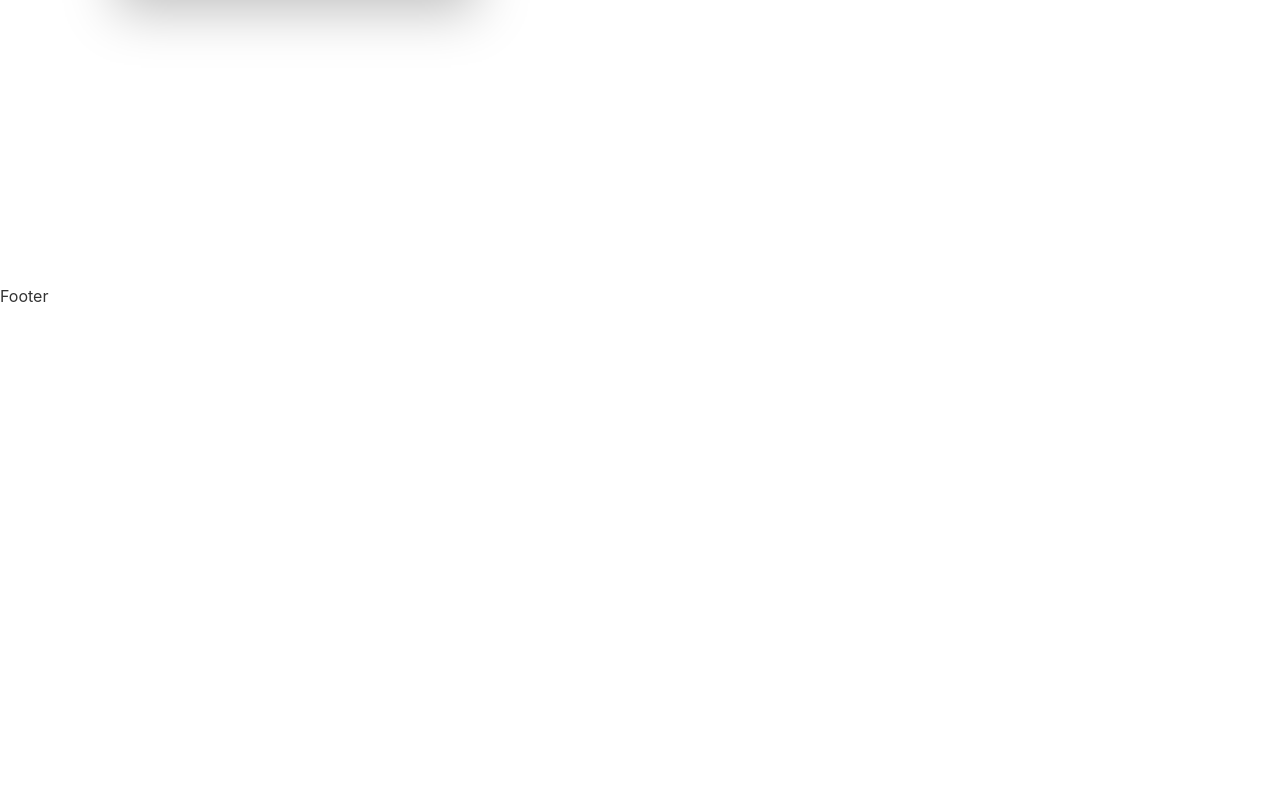
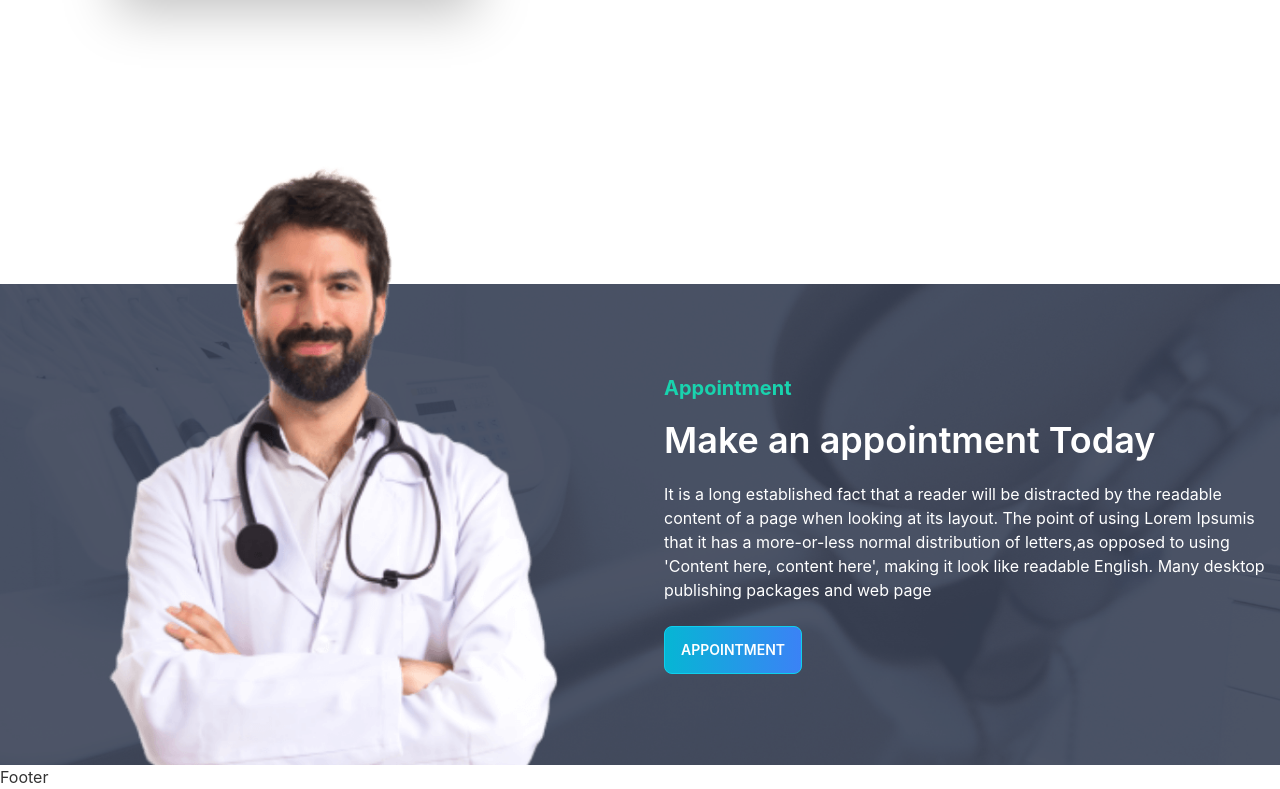
Before and after one commit to mohammedtakbir/doctors-portal-client-practice1, a React (Create React App) app: page / in a window 1280 px wide. Shown: the part 2277-3066 px from the top of the page. Before the commit the page ends 2585 px from the top, so only its background shows below. Built offline with nearby package versions, Linux system fonts and the light colour scheme.

Commit message:
make appointment section added

```diff
--- a/src/Pages/Home/Home/Home.js
+++ b/src/Pages/Home/Home/Home.js
@@ -2,6 +2,7 @@
 import Banner from '../Banner/Banner';
 import DentalCare from '../DentalCare/DentalCare';
 import InfoCards from '../InfoCards/InfoCards';
+import MakeAppointment from '../MakeAppointment/MakeAppointment';
 import ServiceCards from '../ServiceCards/ServiceCards';
 
 const Home = () => {
@@ -11,6 +12,7 @@
             <InfoCards />
             <ServiceCards />
             <DentalCare />
+            <MakeAppointment />
         </>
     );
 };
--- /dev/null
+++ b/src/Pages/Home/MakeAppointment/MakeAppointment.js
@@ -0,0 +1,28 @@
+import React from 'react';
+import PrimaryButton from '../../../Components/PrimaryButton/PrimaryButton';
+import doctor from '../../../assets/images/doctor-small.png';
+import appointment from '../../../assets/images/appointment.png';
+
+const MakeAppointment = () => {
+    return (
+        <section style={{
+            backgroundImage: `url(${appointment})`,
+            backgroundSize: 'cover',
+            backgroundPosition: 'center'
+        }}>
+            <div className="hero">
+                <div className="hero-content md:p-0 py-[60px] flex-col lg:flex-row">
+                    <img alt='/' src={doctor} className="lg:w-1/2 md:w-[70%] -mt-32 md:block hidden" />
+                    <div className='p-2 text-white'>
+                        <h3 className="text-xl font-bold text-secondary mb-5">Appointment</h3>
+                        <h2 className="text-[36px] font-semibold md:leading-none leading-10">Make an appointment Today</h2>
+                        <p className="py-6 ">It is a long established fact that a reader will be distracted by the readable content of a page when looking at its layout. The point of using Lorem Ipsumis that it has a more-or-less normal distribution of letters,as opposed to using 'Content here, content here', making it look like readable English. Many desktop publishing packages and web page</p>
+                        <PrimaryButton>Appointment</PrimaryButton>
+                    </div>
+                </div>
+            </div>
+        </section>
+    );
+};
+
+export default MakeAppointment;
```
